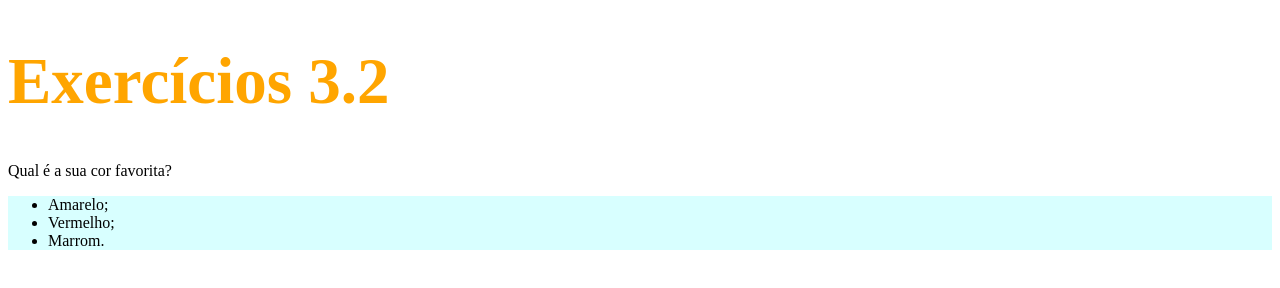
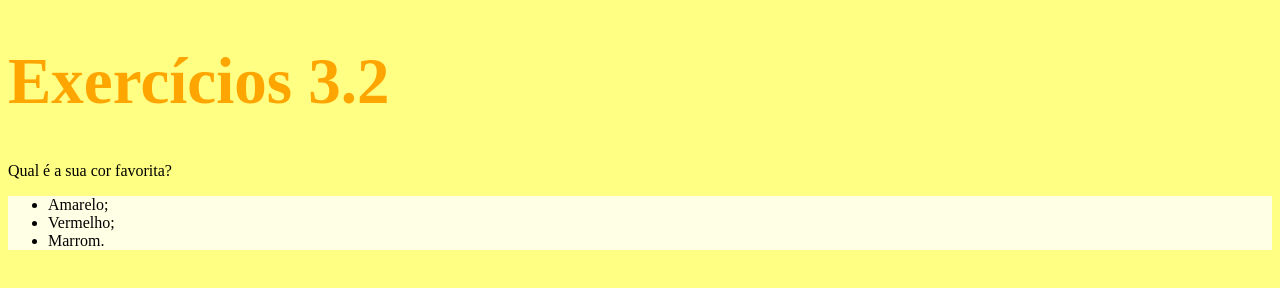
Before and after one commit to IsaqueAlmeida/trybe-exercicios, a plain HTML site: page fundamentos/bloco-3-introducao-a-html-e-css/dia-2-html-css-primeiros-passos-em-css/index.html in a window 1280 px wide. Drawn offline with Linux system fonts and the light colour scheme.

Commit message:
Modifica cor do body

```diff
--- a/fundamentos/bloco-3-introducao-a-html-e-css/dia-2-html-css-primeiros-passos-em-css/index.html
+++ b/fundamentos/bloco-3-introducao-a-html-e-css/dia-2-html-css-primeiros-passos-em-css/index.html
@@ -15,7 +15,11 @@
            }
 
            .cor_fundo{
-               background-color: rgba(200, 345, 470, .7);
+               background-color: rgba(800, 845, 870, .8);
+           }
+
+           body{
+               background-color: rgba(300, 700, 100, .8);
            }
 
         </style>
```
